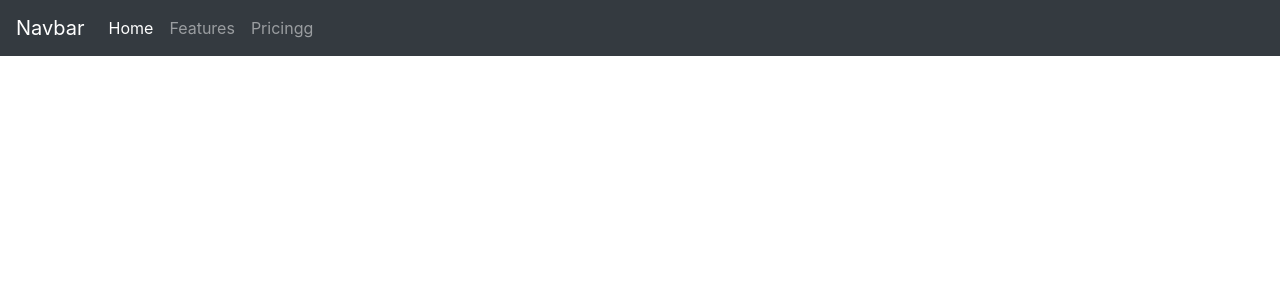
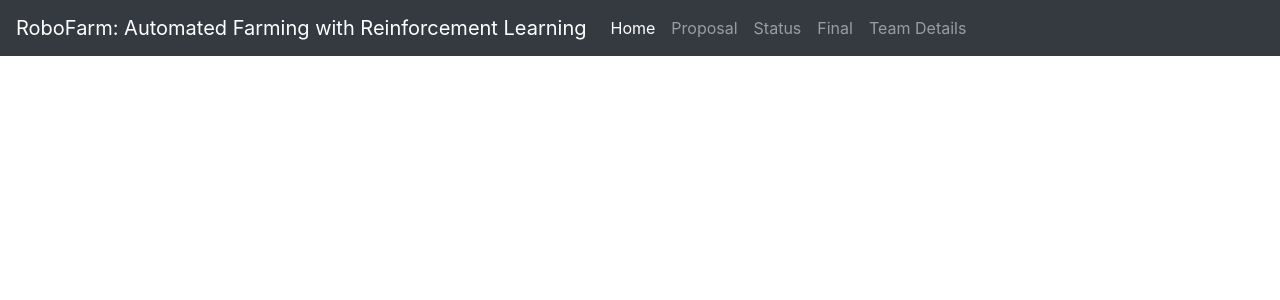
Before and after one commit to Daniel-Davies/13-RoboFarm, a Jekyll site: the page docs/index.html, which Jekyll copies as it is, in a window 1280 px wide. Shown: the top 300 px of the page. Built offline with Jekyll 4.4.1, drawn with Linux system fonts in a browser that asks for light colours; nearby versions of some CDN libraries.

Commit message:
html version

```diff
--- a/docs/index.html
+++ b/docs/index.html
@@ -1,5 +1,6 @@
 <!DOCTYPE html>
 <html>
+
 <head>
     <title>RoboFarm</title>
     <meta name="description" content="Index-search">
@@ -10,22 +11,30 @@
 
     <!-- Latest compiled and minified JavaScript -->
 </head>
+
 <body>
     <nav class="navbar navbar-expand-lg navbar-dark bg-dark">
-            <a class="navbar-brand" href="#">Navbar</a>
-            <button class="navbar-toggler" type="button" data-toggle="collapse" data-target="#navbarNavDropdown" aria-controls="navbarNavDropdown" aria-expanded="false" aria-label="Toggle navigation">
+        <a class="navbar-brand" href="/">RoboFarm: Automated Farming with Reinforcement Learning</a>
+        <button class="navbar-toggler" type="button" data-toggle="collapse" data-target="#navbarNavDropdown" aria-controls="navbarNavDropdown"
+            aria-expanded="false" aria-label="Toggle navigation">
             <span class="navbar-toggler-icon"></span>
         </button>
         <div class="collapse navbar-collapse" id="navbarNavDropdown">
             <ul class="navbar-nav">
                 <li class="nav-item active">
-                  <a class="nav-link" href="#">Home <span class="sr-only">(current)</span></a>
+                    <a class="nav-link" href="/">Home</a>
                 </li>
                 <li class="nav-item">
-                  <a class="nav-link" href="#">Features</a>
+                    <a class="nav-link" href="/proposal">Proposal</a>
                 </li>
                 <li class="nav-item">
-                  <a class="nav-link" href="#">Pricingg</a>
+                    <a class="nav-link" href="/status">Status</a>
+                </li>
+                <li class="nav-item">
+                    <a class="nav-link" href="/final">Final</a>
+                </li>
+                <li class="nav-item">
+                    <a class="nav-link" href="/team">Team Details</a>
                 </li>
             </ul>
         </div>
```
Lines whose indentation alone changed are shown as unchanged.
